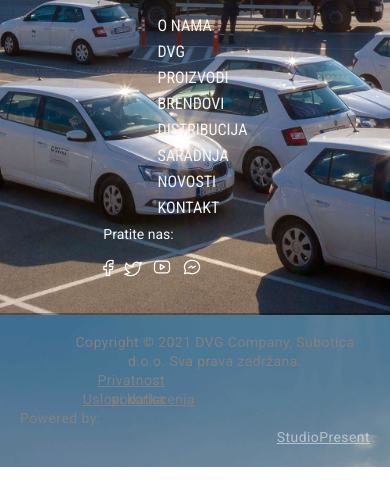
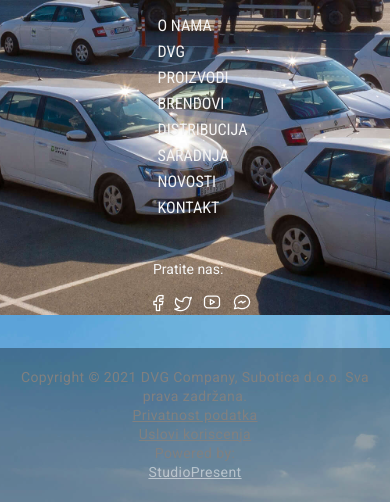
Before and after one commit to aleksandra49/PresentStudioPraksaFront, a plain HTML site: page index.html in a window 390 px wide. Shown: the part 5593-6095 px from the top of the page. Before the commit the page ends 6060 px from the top, so only its background shows below. Drawn offline with nearby package versions, Linux system fonts and the light colour scheme.

Commit message:
uradjen responsive za footer

```diff
--- a/stil.css
+++ b/stil.css
@@ -456,8 +456,8 @@ header .div1 .burger,
     }
 
     footer .cetvrtiDivPracenje {
-       /* padding-top: 35px;*/
-        padding: 0 0 0 0 ;
+       padding-top: 35px;
+
 
     }
 
@@ -468,8 +468,6 @@ header .div1 .burger,
     footer .footerDole {
         flex-direction: column;
         text-align: center;
-
-
     }
 
     footer .footerDole .copyText {
@@ -486,6 +484,28 @@ header .div1 .burger,
     footer .footerDole .powered {
         margin-right: 0px;
     }
+}
+
+@media only screen and (max-width:1100px) {
+    .brendoviSlike {
+        flex-direction: column;
+        margin-top: 20%;
+    }
+
+    footer .cetvrtiDivPracenje {
+        padding-right: 0;
+    }
+
+
+}
+
+@media only screen and (max-width:640px) {
+    .brendoviSlike {
+        flex-direction: column;
+        margin-top: 20%;
+    }
+
+
 }
 
 
@@ -1488,7 +1508,7 @@ footer .cetvrtiDivPracenje {
     color: #F4F4F4;
     /*padding-left: 15px;
     padding-right: 100px;*/
-    padding: 0 100px 0 15px;
+
 
 }
 
@@ -1498,9 +1518,8 @@ footer .cetvrtiDivPracenje {
     font-weight: 400;
     line-height: 26px;
     letter-spacing: 0px;
-    text-align: center;
-
-    width: 71px;
+    padding-left: 15px;
+    /*width: 71px;*/
     height: 26px;
     /*background: #FFFFFF;*/
 
@@ -1509,6 +1528,7 @@ footer .cetvrtiDivPracenje {
 .cetvrtiDivPracenje .drustveneMrezeIkone {
     letter-spacing: 6px;
     padding-top: 10px;
+    padding-left: 15px;
 }
 
 
@@ -1520,9 +1540,7 @@ footer .footerDole .copyText {
     font-weight: 400;
     line-height: 19px;
     letter-spacing: 0.03em;
-    text-align: center;
-
-    margin-left: 40px;
+
 
 }
 
@@ -1532,15 +1550,12 @@ footer .footerDole .privatnost {
     font-weight: 400;
     line-height: 19px;
     letter-spacing: 0.03em;
-    text-align: right;
-
-    width: 125px;
+
     height: 19px;
     top: 339px;
     left: 685px;
 
     text-decoration: underline;
-    margin-left: 20px;
 
 
 
@@ -1552,9 +1567,7 @@ footer .footerDole .uslovi {
     font-weight: 400;
     line-height: 19px;
     letter-spacing: 0.03em;
-    text-align: right;
     text-decoration: underline;
-    margin-right: 175px;
 
 }
 
@@ -1564,10 +1577,8 @@ footer .footerDole .powered {
     font-weight: 400;
     line-height: 19px;
     letter-spacing: 0.03em;
-    text-align: left;
     text-decoration: none;
     /*da ga priblizim elementu Studio Present*/
-    margin-right: -70px;
 
 }
 
@@ -1577,7 +1588,6 @@ footer .footerDole .studio {
     font-weight: 400;
     line-height: 19px;
     letter-spacing: 0.03em;
-    text-align: right;
     text-decoration: underline;
     color: #FFFFFF80;
 
```
